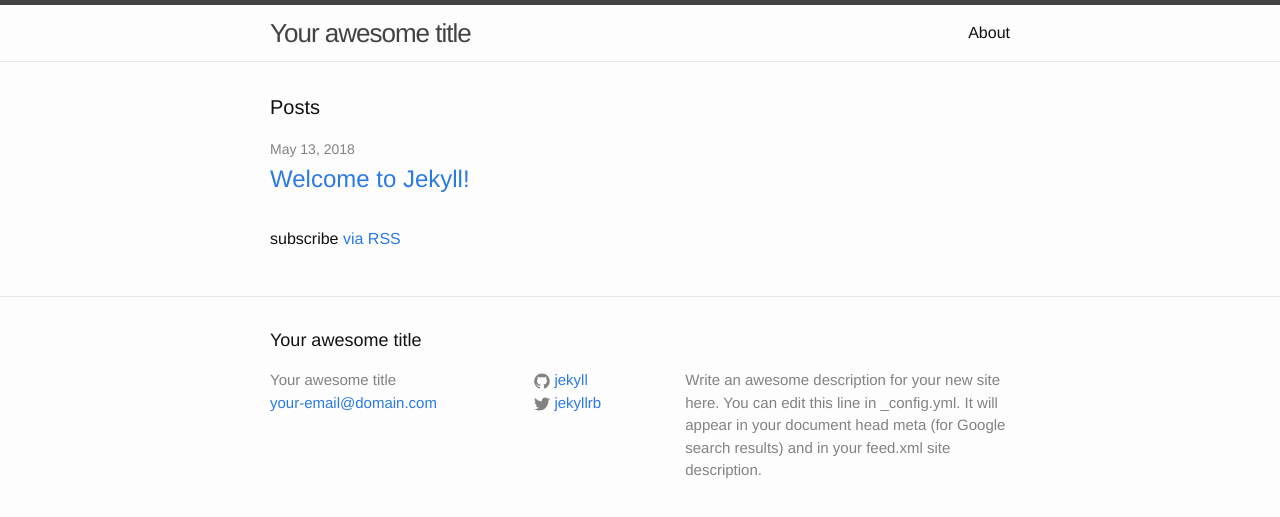
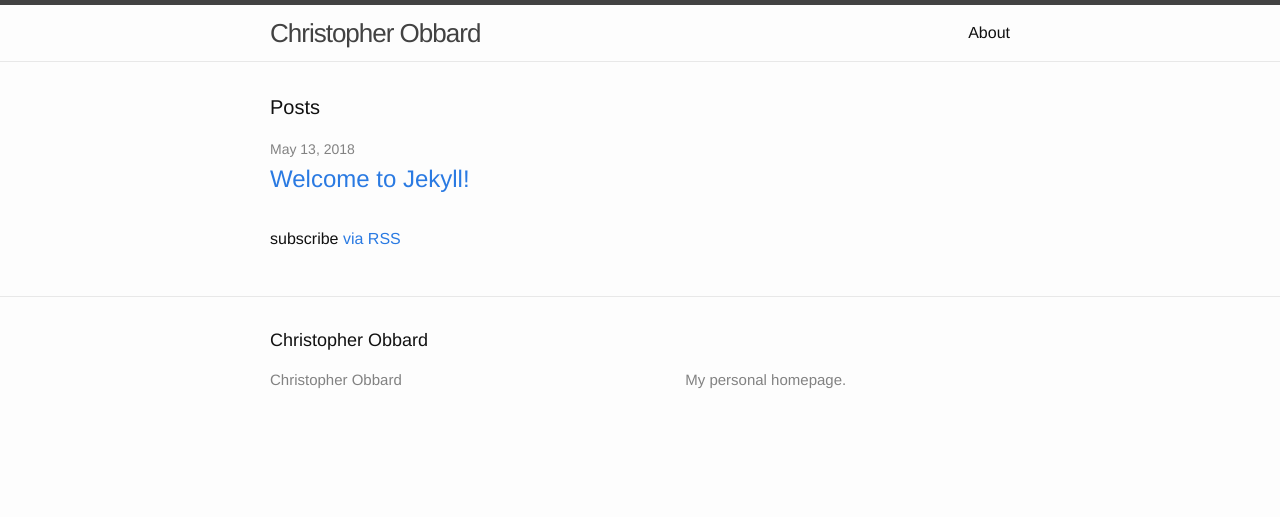
Before and after one commit to obbardc/personal_website, a Jekyll site: the page built from index.html, in a window 1280 px wide. Shown: the top 517 px of the page. Built offline with Jekyll 4.4.1, drawn with Linux system fonts in a browser that asks for light colours.

Commit message:
initial site configuration

```diff
--- a/_config.yml
+++ b/_config.yml
@@ -1,21 +1,6 @@
-# Welcome to Jekyll!
-#
-# This config file is meant for settings that affect your whole blog, values
-# which you are expected to set up once and rarely need to edit after that.
-# For technical reasons, this file is *NOT* reloaded automatically when you use
-# 'jekyll serve'. If you change this file, please restart the server process.
-
-# Site settings
-title: Your awesome title
-email: your-email@domain.com
-description: > # this means to ignore newlines until "baseurl:"
-  Write an awesome description for your new site here. You can edit this
-  line in _config.yml. It will appear in your document head meta (for
-  Google search results) and in your feed.xml site description.
-baseurl: "" # the subpath of your site, e.g. /blog
-url: "http://yourdomain.com" # the base hostname & protocol for your site
-twitter_username: jekyllrb
-github_username:  jekyll
-
-# Build settings
+title: Christopher Obbard
+description: >
+  My personal homepage.
+baseurl: ""
+url: "http://obbard.me"
 markdown: kramdown
```
